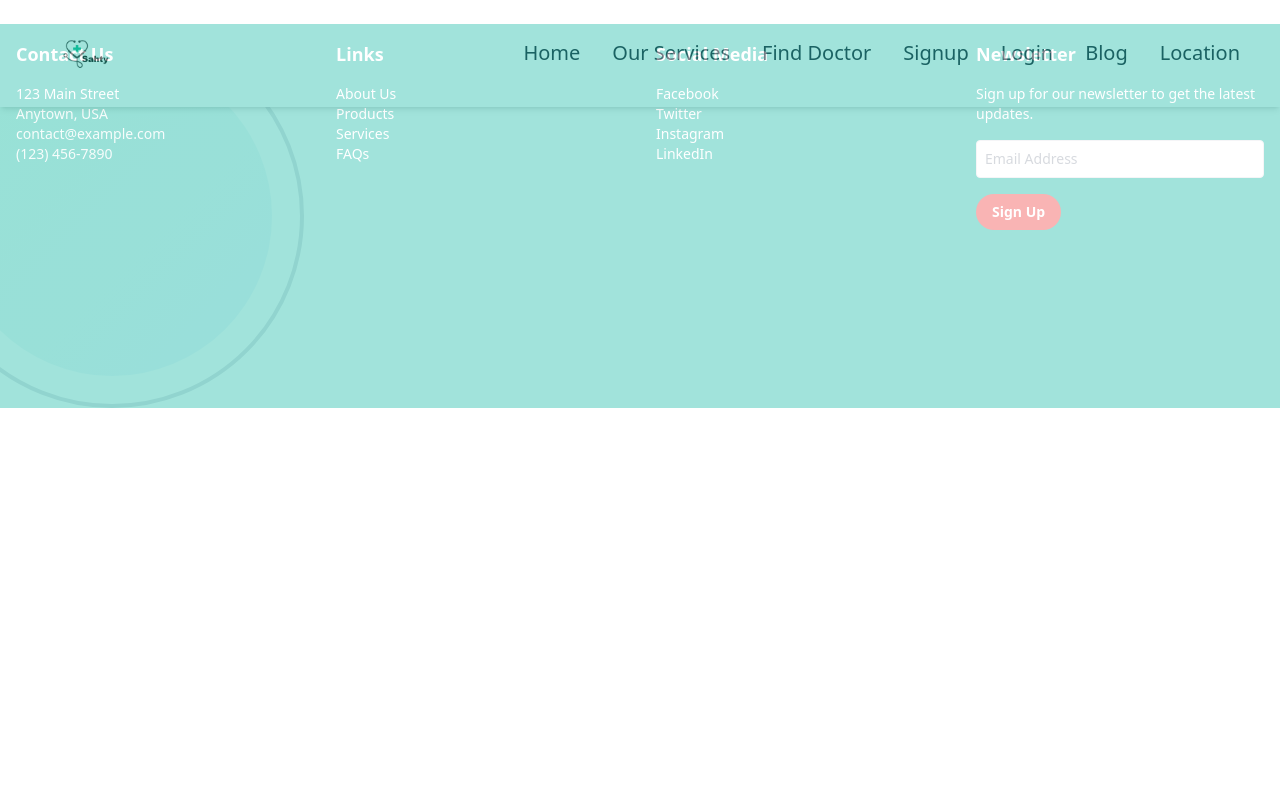
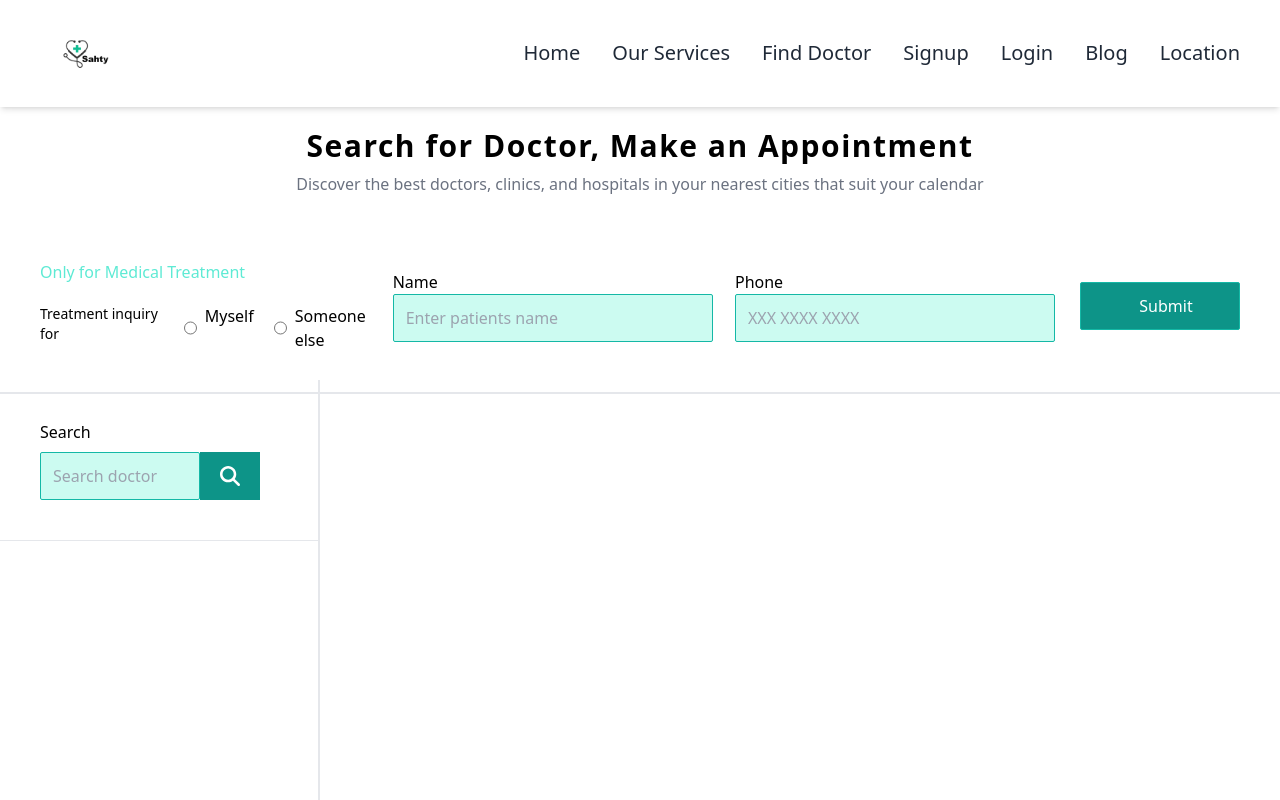
Before and after one commit to azumahjoshua/sahty, a React (Create React App) app in the folder shaty/: page /findadoctor in a window 1280 px wide. Shown: the top 800 px of the page. Built offline with nearby package versions, Linux system fonts and the light colour scheme.

Commit message:
shatapplication

```diff
--- a/shaty/package.json
+++ b/shaty/package.json
@@ -4,6 +4,9 @@
 	"private": true,
 	"dependencies": {
 		"@craco/craco": "^5.9.0",
+		"@fortawesome/fontawesome-svg-core": "^6.3.0",
+		"@fortawesome/free-solid-svg-icons": "^6.3.0",
+		"@fortawesome/react-fontawesome": "^0.2.0",
 		"@testing-library/jest-dom": "^5.16.5",
 		"@testing-library/react": "^13.4.0",
 		"@testing-library/user-event": "^13.5.0",
--- a/shaty/src/App.jsx
+++ b/shaty/src/App.jsx
@@ -10,7 +10,7 @@ import {
 	NavBar,
 	Ourservices,
 	Signup,
-	Footer,
+	// Footer,
 } from "./components";
 // import Footer from "./components/Footer/Footer";
 
@@ -28,7 +28,7 @@ const App = () => {
 					<Route exact path='/healthblog' element={<Healthblog />} />
 				</Routes>
 			</BrowserRouter>
-			<Footer />
+			{/* <Footer /> */}
 		</div>
 	);
 };
--- a/shaty/src/components/findadoctor/Findadoctor.jsx
+++ b/shaty/src/components/findadoctor/Findadoctor.jsx
@@ -1,7 +1,174 @@
 import React from "react";
+import { FontAwesomeIcon } from "@fortawesome/react-fontawesome";
+import { faSearch } from "@fortawesome/free-solid-svg-icons";
+const FindADoctor = () => {
+	return (
+		<div className='relative top-32 -z-50'>
+			<div className='flex flex-col items-center justify-center px-6 sm:px-0'>
+				<h3 className='text-3xl font-semibold tracking-wider text-center sm:text-left'>
+					Search for Doctor, Make an Appointment
+				</h3>
+				<p className='text-gray-500 text-base font-light text-center sm:text-left mt-2'>
+					Discover the best doctors, clinics, and hospitals in your nearest
+					cities that suit your calendar
+				</p>
+			</div>
+			<div className='w-full mt-16'>
+				<div>
+					<form className='flex flex-col justify-center items-center  space-x-[50px] space-y-5 sm:flex-row sm:justify-between sm:space-y-0 sm:space-x-5 md:space-x-2 mr-10 ml-10'>
+						<div className='w-full sm:w-auto'>
+							<h4 className='text-base font-light leading-6 text-teal-300 mb-5'>
+								Only for Medical Treatment
+							</h4>
+							<div className='flex justify-center sm:justify-start space-x-5'>
+								<label htmlFor='treatment-inquiry-for' className='text-sm'>
+									Treatment inquiry for
+								</label>
+								<label htmlFor='myself' className='flex flex-row space-x-2'>
+									<input
+										type='radio'
+										id='myself'
+										name='treatment-inquiry'
+										value='myself'
+									/>
+									<div>Myself</div>
+								</label>
 
-const Findadoctor = () => {
-	return <div>Findadoctor</div>;
+								<label htmlFor='someone' className='flex flex-row space-x-2'>
+									<input
+										type='radio'
+										id='someone'
+										name='treatment-inquiry'
+										value='someone'
+									/>
+									<div>Someone else</div>
+								</label>
+							</div>
+						</div>
+						<div className='w-full sm:w-auto'>
+							<label htmlFor='name' className='mb-2'>
+								Name
+							</label>
+							<input
+								className='w-full sm:w-80 h-12 box-border bg-teal-100 border border-teal-500 rounded-sm py-1 pl-3'
+								type='text'
+								placeholder='Enter patients name'
+							/>
+						</div>
+						<div className='w-full sm:w-auto'>
+							<label htmlFor='Phone' className='mb-2'>
+								Phone
+							</label>
+							<input
+								className='w-full sm:w-80 h-12 box-border bg-teal-100 border border-teal-500 rounded-sm py-1 pl-3'
+								type='text'
+								placeholder='XXX XXXX XXXX'
+							/>
+						</div>
+						<div className='w-full sm:w-auto'>
+							<button
+								type='submit'
+								className='w-full sm:w-40 h-12 box-border text-white bg-teal-600 border border-teal-500 rounded-sm py-1 pl-3 mt-8 sm:mt-0'
+							>
+								Submit
+							</button>
+						</div>
+					</form>
+				</div>
+			</div>
+			{/* <div className='w-full mt-16'>
+				<div>
+					<form className='flex flex-row justify-center space-x-[50px] ustify-center items-center space-y-5 sm:flex-row sm:justify-between sm:space-y-0 sm:space-x-5 md:space-x-8 sm:mr-5 sm:ml-5'>
+						<div>
+							<h4 className='text-base font-light leading-6 text-teal-300 mb-5'>
+								Only for Medical Treatment
+							</h4>
+							<div className='flex justify-center space-x-5'>
+								<label htmlFor='treatment-inquiry-for' className='text-sm'>
+									Treatment inquiry for
+								</label>
+								<label htmlFor='myself' className='flex flex-row space-x-2'>
+									<input
+										type='radio'
+										id='myself'
+										name='treatment-inquiry'
+										value='myself'
+									/>
+									<div>Myself</div>
+								</label>
+
+								<label htmlFor='someone' className='flex flex-row space-x-2'>
+									<input
+										type='radio'
+										id='someone'
+										name='treatment-inquiry'
+										value='someone'
+									/>
+									<div>Someone else</div>
+								</label>
+							</div>
+						</div>
+						<div className='flex flex-col'>
+							<label htmlFor='name' className='mb-2'>
+								Name
+							</label>
+							<input
+								className='w-80 h-12 box-border bg-teal-100 border border-teal-500 rounded-sm py-1 pl-3'
+								type='text'
+								placeholder='Enter patients name'
+							/>
+						</div>
+						<div className='flex flex-col'>
+							<label htmlFor='Phone' className='mb-2'>
+								Phone
+							</label>
+							<input
+								className='w-80 h-12 box-border bg-teal-100 border border-teal-500 rounded-sm py-1 pl-3'
+								type='text'
+								placeholder='XXX XXXX XXXX'
+							/>
+						</div>
+						<div className='flex flex-col'>
+							<div className='hidden'>Bonjour </div>
+							<button
+								type='submit'
+								className='w-40 h-12 box-border text-white bg-teal-600 border border-teal-500 rounded-sm py-1 pl-3 mt-8'
+							>
+								Submit
+							</button>
+						</div>
+					</form>
+				</div>
+			</div> */}
+
+			<div className='mt-10 border-t-2'>
+				<div className='sidebar absolute top-64 h-screen w-80 border-r-2 -mt-1'>
+					<div className='search'>
+						<form action=''>
+							<div className='flex flex-col justify-center ml-10 mb-10 mt-10'>
+								<label htmlFor='Search' className='mb-2'>
+									Search
+								</label>
+								<div className='flex'>
+									<input
+										className='w-40 h-12 box-border bg-teal-100 border border-teal-500 rounded-sm py-1 pl-3'
+										type='text'
+										placeholder='Search doctor'
+									/>
+									<FontAwesomeIcon
+										icon={faSearch}
+										className='w-5 h-12 bg-teal-600 px-5 flex items-center justify-center text-white text-sm'
+									/>
+								</div>
+							</div>
+							<hr />
+						</form>
+					</div>
+				</div>
+				<div></div>
+			</div>
+		</div>
+	);
 };
 
-export default Findadoctor;
+export default FindADoctor;
```
Also changed, not shown: 2 other files (tests, documents, lock files or other folders).
